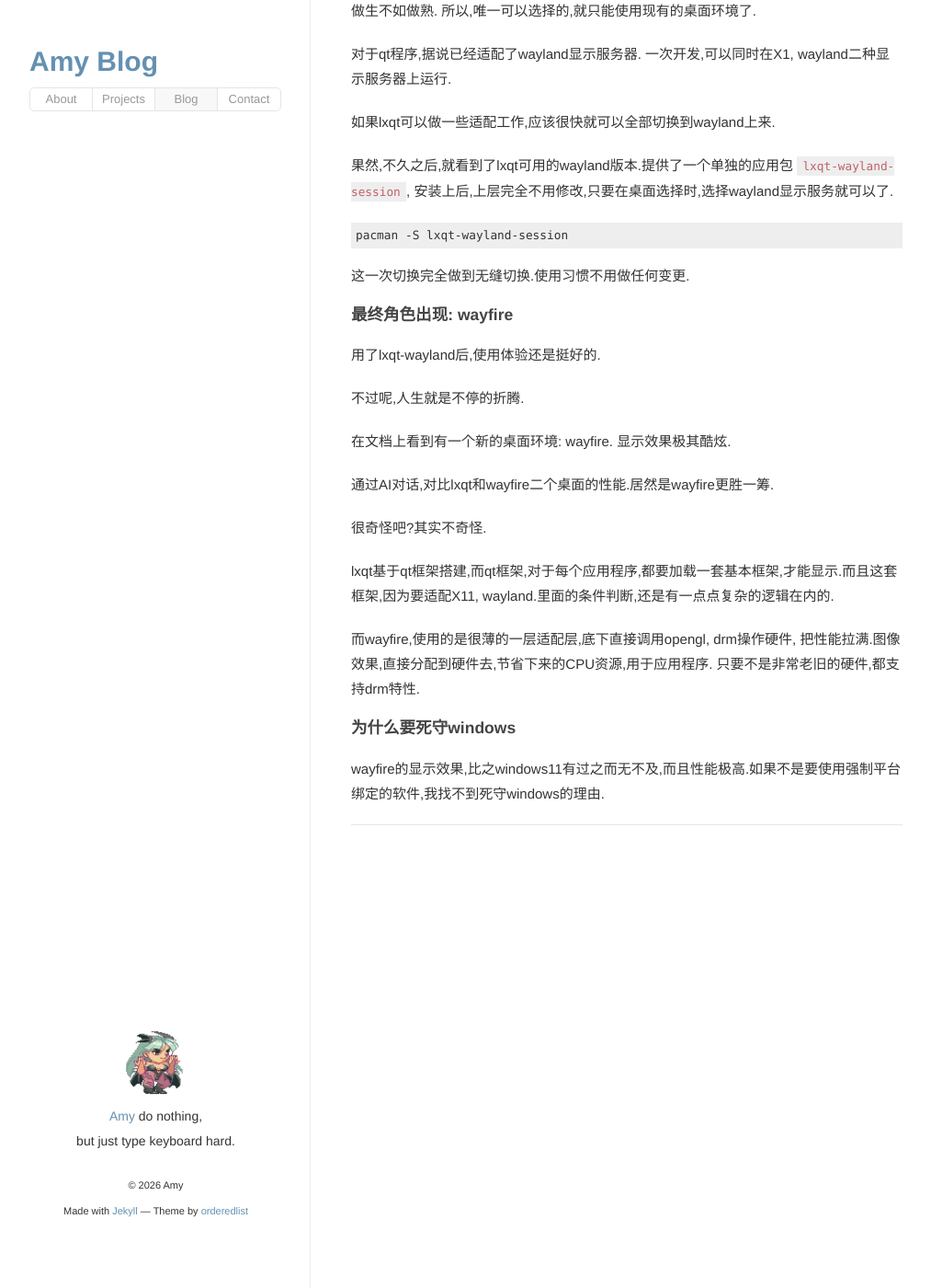
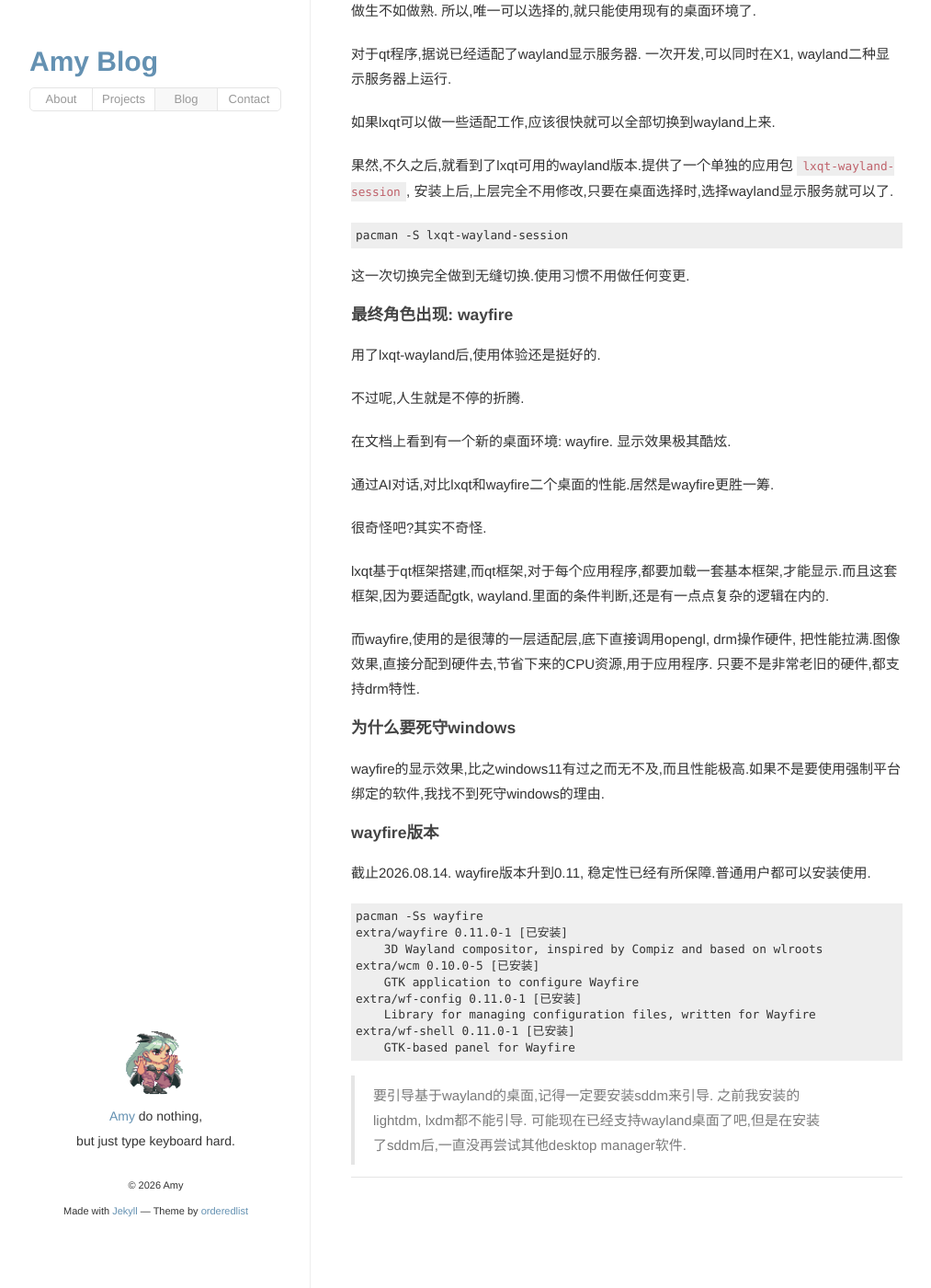
Before and after one commit to amylao82/amylao82.github.io, a Jekyll site: the page built from _posts/2026-08-14-wayfire.md, in a window 1280 px wide and 1400 px high, scrolled down 1375 px. Shown: the whole window at 92% size, without its empty margins (133-1146 px from the left). Built offline with Jekyll 4.4.1, drawn with Linux system fonts in a browser that asks for light colours; some of the changed text lies outside the part shown.

Commit message:
20260814

````diff
--- a/_posts/2026-08-14-wayfire.md
+++ b/_posts/2026-08-14-wayfire.md
@@ -77,7 +77,7 @@ pacman -S lxqt-wayland-session
 
 很奇怪吧?其实不奇怪.
 
-lxqt基于qt框架搭建,而qt框架,对于每个应用程序,都要加载一套基本框架,才能显示.而且这套框架,因为要适配X11, wayland.里面的条件判断,还是有一点点复杂的逻辑在内的.
+lxqt基于qt框架搭建,而qt框架,对于每个应用程序,都要加载一套基本框架,才能显示.而且这套框架,因为要适配gtk, wayland.里面的条件判断,还是有一点点复杂的逻辑在内的.
 
 而wayfire,使用的是很薄的一层适配层,底下直接调用opengl, drm操作硬件, 把性能拉满.图像效果,直接分配到硬件去,节省下来的CPU资源,用于应用程序.
 只要不是非常老旧的硬件,都支持drm特性.
@@ -85,3 +85,26 @@ lxqt基于qt框架搭建,而qt框架,对于每个应用程序,都要加载一套
 ### 为什么要死守windows
 
 wayfire的显示效果,比之windows11有过之而无不及,而且性能极高.如果不是要使用强制平台绑定的软件,我找不到死守windows的理由.
+
+
+
+
+### wayfire版本
+
+截止2026.08.14. wayfire版本升到0.11, 稳定性已经有所保障.普通用户都可以安装使用.
+
+```
+pacman -Ss wayfire
+extra/wayfire 0.11.0-1 [已安装]
+    3D Wayland compositor, inspired by Compiz and based on wlroots
+extra/wcm 0.10.0-5 [已安装]
+    GTK application to configure Wayfire
+extra/wf-config 0.11.0-1 [已安装]
+    Library for managing configuration files, written for Wayfire
+extra/wf-shell 0.11.0-1 [已安装]
+    GTK-based panel for Wayfire
+```
+
+> 要引导基于wayland的桌面,记得一定要安装sddm来引导.
+> 之前我安装的lightdm, lxdm都不能引导.
+> 可能现在已经支持wayland桌面了吧,但是在安装了sddm后,一直没再尝试其他desktop manager软件.
````
